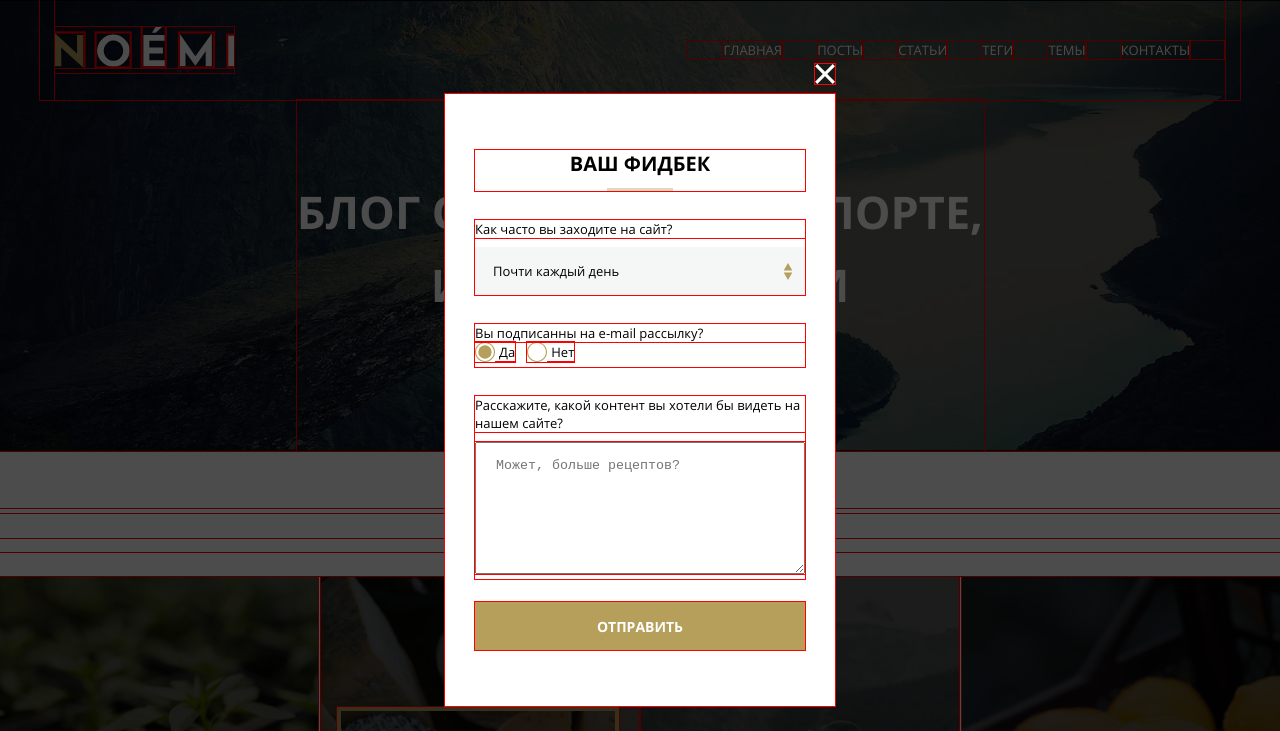
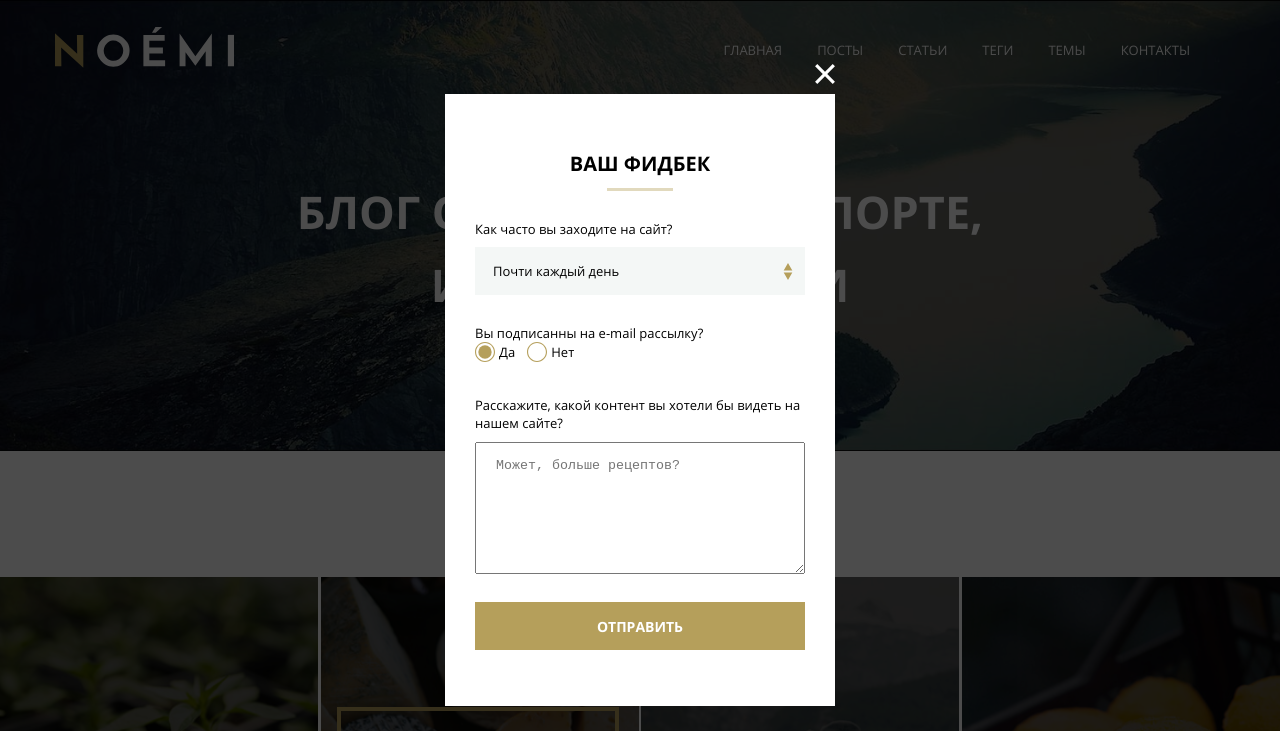
Before and after one commit to sidawast/mq-diplom, a plain HTML site: page index.html in a window 1280 px wide. Shown: the top 731 px of the page. Drawn offline with Linux system fonts and the light colour scheme; a script that the page names is missing; files whose address does not match are found by name.

Commit message:
Add files via upload

```diff
--- a/css/style.css
+++ b/css/style.css
@@ -2,7 +2,7 @@
     padding: 0;
     margin: 0;
     box-sizing: border-box;
-    outline: solid 1px red;
+    /*outline: solid 1px red;*/
     overflow-x: hidden;
 
 }
```
